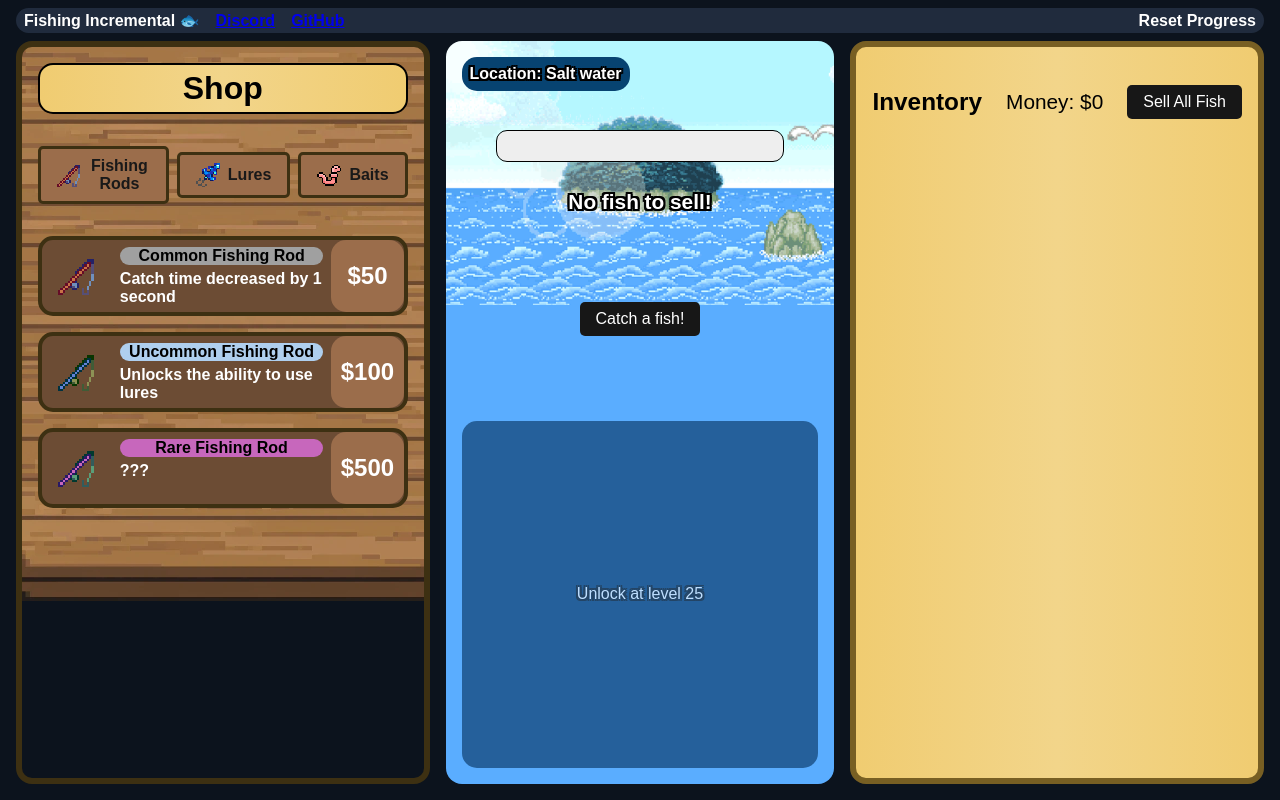
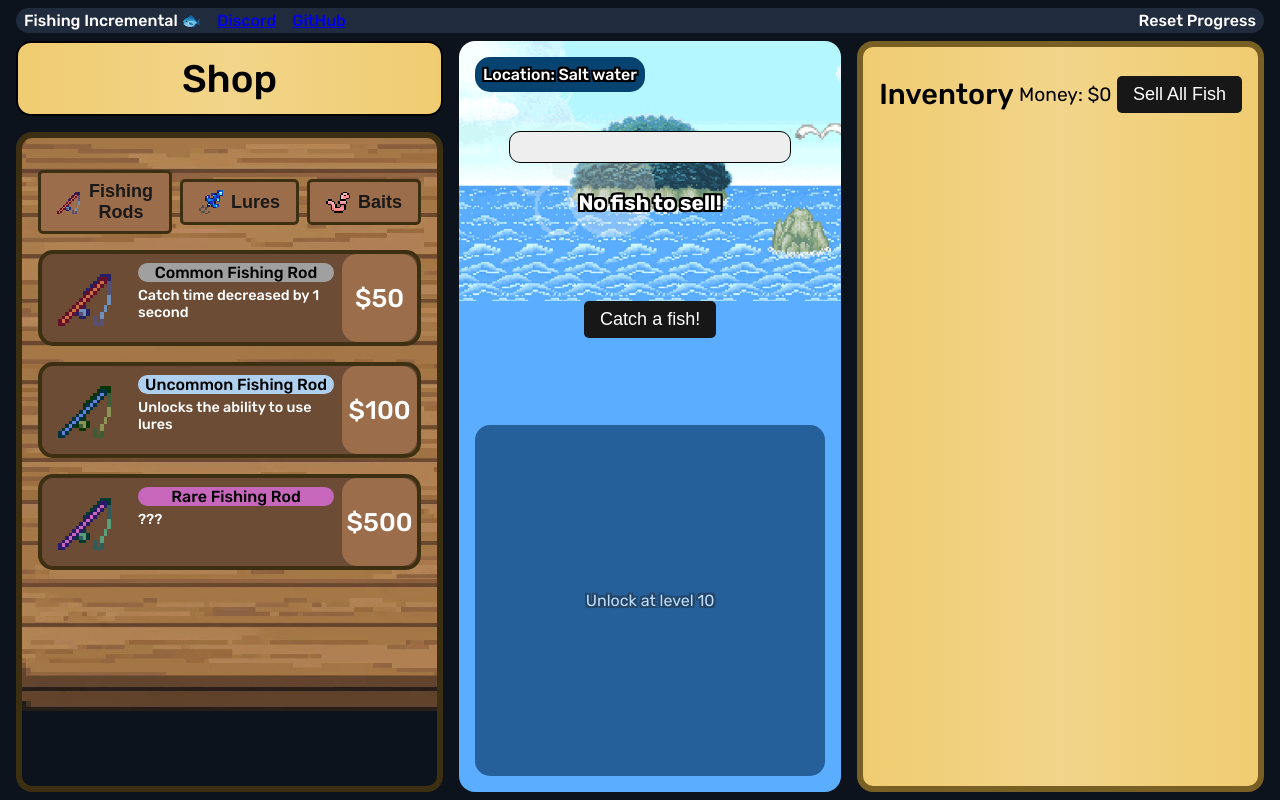
Before and after one commit to daniellazureanu/Fishing_Incremental, a plain HTML site: page index.html in a window 1280 px wide. Both pictures are taken after a click on the button "Sell All Fish". Drawn offline with Linux system fonts and the light colour scheme.

Commit message:
small update

```diff
--- a/index.html
+++ b/index.html
@@ -2,23 +2,27 @@
 <html lang="en">
 <head>
   <meta charset="UTF-8">
+  <meta name="viewport" content="width=device-width, initial-scale=1">
+  <link rel="preconnect" href="https://fonts.googleapis.com">
+  <link rel="preconnect" href="https://fonts.gstatic.com" crossorigin>
+  <link href="https://fonts.googleapis.com/css2?family=Rubik:ital,wght@0,300..900;1,300..900&display=swap" rel="stylesheet">
   <title>Fishing Incremental</title>
   <link rel="stylesheet" href="style.css?v=1.1">
 </head>
 <body>
-  <div class="gameheader">
+  <div class="header">
     Fishing Incremental 🐟
     <a href=https://discord.gg/En6kYU25g2>Discord</a>
     <a href=https://github.com/daniellazureanu>GitHub</a>
     <span onclick="resetProgress()">Reset Progress</span>
   </div>
 
-  <div class="fishing-area">
+  <div class="game">
 
     <div class="shop">
     </div>
 
-    <div class="fish">
+    <div class="fishing-area">
       <div class="fish-action">
         <div class=location>
           Location: Salt water
@@ -31,7 +35,7 @@
       </div>
 
       <div class="fish-action2">
-        Unlock at level 25
+        Unlock at level 10
       </div>
     </div>
 
--- a/script.js
+++ b/script.js
@@ -1,12 +1,12 @@
 //wipe progress
-if (localStorage.getItem("version") !== "1.0.1") {
+if (localStorage.getItem("version") !== "1.0.2") {
   localStorage.clear();
-  localStorage.setItem("version", "1.0.1");
+  localStorage.setItem("version", "1.0.2");
 }
 
-const catchButton = document.querySelector(".fish button");
+const catchButton = document.querySelector(".fishing-area button");
 const progressBar = document.getElementById("progressBar");
-const catchMessage = document.querySelector(".fish p");
+const catchMessage = document.querySelector(".fishing-area p");
 const sellButton = document.getElementById("sellButton");
 const fishImage = document.getElementById('fishImage');
 let balanceDisplay;
@@ -77,8 +77,8 @@ let shop = {
         price: 150,
         description: 'Chance to catch rare fish increased',
         onClick: () => {
-          fishWeights.Pufferfish+=10;
-          fishWeights.Surgeonfish+=15;
+          fishWeights.Pufferfish+=20;
+          fishWeights.Surgeonfish+=20;
 
           catchMessage.innerHTML = `Lure purchased!`;
           catchMessage.style.opacity = 1;
@@ -116,21 +116,24 @@ let balance = 0;
 
 const fishValues = {
   RustyCan: 1,
-  Anchovy: 5,
-  Clownfish: 10,
-  Crab: 8,
+  Tuna: 8,
+  Anchovy: 3,
+  Clownfish: 15,
+  Crab: 12,
   Pufferfish: 100,
   Surgeonfish: 50
 };
 
 const fishWeights = {
-  RustyCan: 60,
-  Anchovy: 70,
-  Clownfish: 40,
+  RustyCan: 30,
+  Anchovy: 80,
+  Tuna: 30,
+  Clownfish: 50,
   Crab: 40,
-  Surgeonfish: 1,
-  Pufferfish: 1
+  Surgeonfish: 10,
+  Pufferfish: 10
 };
+
 
 let duration = 5000;
 
@@ -239,20 +242,44 @@ function updateInventoryContent() {
 
     const fishIcon = document.createElement("img");
     fishIcon.src = `resources/${fish}.png`;
+    fishIcon.title = `${fish}\nValue: $${fishValues[fish]}`;
     fishIcon.className = "fish-icon";
 
     const fishAmmount = document.createElement("span");
-    fishAmmount.textContent = `${fish} x${count} ($${fishValues[fish] * count})`;
+    fishAmmount.className = "fish-count";
+    fishAmmount.textContent = `${count}`;
 
     itemContainer.appendChild(fishIcon);
     itemContainer.appendChild(fishAmmount);
     inventoryList.appendChild(itemContainer);
+
+    itemContainer.addEventListener("click", () => {
+      sellAFish(fish);
+    });
   }
 
   balanceDisplay.textContent = balance;
 }
 
-function sellFish(){
+function sellAFish(fish){
+    inventory[fish]--;
+
+    balance += (fishValues[fish] * multiplier);
+
+    if (inventory[fish] === 0) {
+      delete inventory[fish];
+    }
+
+    updateInventoryContent();
+
+    catchMessage.innerHTML = `You sold one ${fish} for $${fishValues[fish] * multiplier}!`;
+    catchMessage.style.opacity = 1;
+    balanceDisplay.textContent = balance;
+
+    saveProgress();
+}
+
+function sellAllFish(){
 
   if(!(Object.keys(inventory).length === 0)){
     let total = 0;
@@ -377,6 +404,9 @@ function listShop(){
   const shopTitle = document.createElement("div");
   shopTitle.textContent = "Shop";
 
+  const buySection = document.createElement("div");
+  buySection.className = "buy-section";
+
   const shopCategories = document.createElement("div");
   shopCategories.className = "categories";
 
@@ -386,8 +416,9 @@ function listShop(){
 
   shopContainer.appendChild(shopTopSection);
   shopTopSection.appendChild(shopTitle);
-  shopContainer.appendChild(shopCategories);
-  shopContainer.appendChild(categoryItems);
+  buySection.appendChild(shopCategories);
+  buySection.appendChild(categoryItems);
+  shopContainer.appendChild(buySection);
 
   for (let category in shop){
     const categoryButton = document.createElement("button");
@@ -419,7 +450,8 @@ function listInventory(){
   const inventoryTopSection = document.createElement("div");
   inventoryTopSection.className = "top-section";
 
-  const inventoryTitle = document.createElement("h3");
+  const inventoryTitle = document.createElement("div");
+  inventoryTitle.className = "title";
   inventoryTitle.textContent = "Inventory";
 
   const inventoryBalance = document.createElement("p");
@@ -441,7 +473,7 @@ function listInventory(){
 
   balanceDisplay = document.getElementById("balance-display");
 
-  inventorySellButton.addEventListener("click", sellFish);
+  inventorySellButton.addEventListener("click", sellAllFish);
 
   updateInventoryContent();
 }
--- a/style.css
+++ b/style.css
@@ -5,54 +5,75 @@
 body, html{
   display: flex;
   flex-direction: column;
-  font-family: Arial, sans-serif;
+  font-family: "Rubik", sans-serif;
+  -webkit-font-smoothing: antialiased;
+  -moz-osx-font-smoothing: grayscale;
   margin: 0;
   padding: 0;
-  height: 99vh;
+  height: 100vh;
   background-color: #0c131d;
   color: #ffffff;
 }
 
-.fishing-area {
-  display: flex;
-  flex-direction: row;
-  height: 100%;
-  width: 100%;
-  padding: 0.5rem 1rem;
-  gap: 1rem;
-}
-
-.gameheader {
+.header {
   display: flex;
   height: max-content;
   align-items: center;
-  font-size: 1rem;
+  font-size: clamp(1rem, 1.2vw, 1.5rem);
   padding: 0.2rem 0.5rem;
   margin-top: 0.5rem;
   margin-left: 1rem;
   margin-right: 1rem;
   margin-bottom: 0;
-  font-weight: bold;
+  font-weight: 500;
   border-radius: 1rem;
   background-color: #202b3d;
   gap: 1rem;
 }
 
-.gameheader span{
+.header span{
   margin-left: auto;
   cursor: pointer;
 }
 
-.gameheader span:hover{
+.header span:hover{
   color: #551a8b;
+}
+
+.game {
+  display: flex;
+  height: 100vh;
+  width: 100vw;
+  padding: 0.5rem 1rem;
+  gap: 1rem;
 }
 
 .shop{
   display: flex;
   flex-direction: column;
   height: 100%;
-  width: 34%;
-  padding: 1rem;
+  width: 34vw;
+  gap: 1rem;
+}
+
+.shop .top-section{
+  display: flex;
+  align-items: center;
+  justify-content: center;
+  height: 10%;
+  font-size: clamp(1.8rem, 3vw, 2.5rem);
+  background: #f0cc71;
+  background: linear-gradient(90deg, rgba(240, 204, 113, 1) 0%, rgba(242, 213, 138, 1) 50%, rgba(240, 204, 113, 1) 100%);
+  color: #000000;
+  font-weight: 500;
+  border: 2px solid #000000;
+  border-radius: 15px;
+}
+
+.shop .buy-section{
+  display: flex;
+  flex-direction: column;
+  flex-grow: 1;
   background-image: url('resources/upgradesbg.png');
   background-position-y: -8px;
   background-position-x: -10px;
@@ -61,30 +82,17 @@ body, html{
   background-size: 140% auto;
   border-radius: 1rem;
   border: 6px solid #3d3012;
-  gap: 1rem;
-}
-
-.shop .top-section{
-  text-align: center;
-  font-size: 2rem;
-  background: #f0cc71;
-  background: linear-gradient(90deg, rgba(240, 204, 113, 1) 0%, rgba(242, 213, 138, 1) 50%, rgba(240, 204, 113, 1) 100%);
-  color: #000000;
-  font-weight: bold;
-  border-radius: 15px;
-  border: 2px solid #000000;
-  padding: 0.3rem;
+  padding: 1rem;
 }
 
 .shop .categories{
   display: flex;
   align-items: center;
-  font-size: 1.5rem;
+  font-size: clamp(1.3rem, 2vw, 1.8rem);
   gap: 0.5rem;
   padding-top: 1rem;
   padding-bottom: 1rem;
   width: 100%;
-/*  background-color: #fff;*/
 }
 
 .shop .categories button{
@@ -94,7 +102,7 @@ body, html{
   background-color: #9b6d4b;
   border: 3px solid #3d3012;
   color: #191919;
-  font-weight: bold;
+  font-weight: 600;
   border-radius: 5px;
 }
 
@@ -116,16 +124,16 @@ body, html{
 .shop .item-list .item{
   display: flex;
   align-items: center;
-  height: 5rem;
+  height: 6rem;
   border-radius: 15px;
   gap: 0.5rem;
-  font-weight: bold;
+  font-weight: 500;
   background-color: #6c4c34;
   border: 4px solid #3d3012;
 }
 
 .shop .item-list .item .image{
-  width: 20%;
+  height: 100%;
   image-rendering: pixelated;
   padding: 1rem;
 }
@@ -145,11 +153,13 @@ body, html{
 
   background-color: #A0A0A0;
   color: #000000;
+
+  font-size: clamp(1rem, 1.1vw, 1.2rem);
 }
 
-/*.shop .item-list .item .description-container .description{
-  overflow-y: auto;
-}*/
+.shop .item-list .item .description-container .description{
+  font-size: clamp(0.9rem, 1vw, 1.1rem);
+}
 
 #Common\ Fishing\ Rod .name{
   background-color: #A0A0A0;
@@ -190,8 +200,8 @@ body, html{
   align-items: center;
   justify-content: center;
   padding: 0 1rem;
-  font-size: 1.5rem;
-  font-weight: bold;
+  font-size: clamp(1.4rem, 2vw, 1.8rem);
+  font-weight: 500;
   background-color: #9b6d4b;
   border-radius: 15px;
 }
@@ -202,26 +212,14 @@ body, html{
   background-color: #f1cf78;
 }
 
-.location{
-  display: flex;
-  align-items: center;
-  align-self: flex-start;
-  gap: 0.5rem;
-  font-weight: bold;
-  background-color: #074371;
-  border-radius: 15px;
-  padding: 0.5rem;
-}
-
-
-.fish{
+.fishing-area{
   display: flex;
   flex-direction: column;
   align-items: center;
   background: #5aadff;
   background-color: radial-gradient(circle, rgba(5, 166, 244, 1) 0%, rgba(41, 143, 194, 1) 50%, rgba(11, 109, 158, 1) 100%);
   height: 100%;
-  width: 32%;
+  width: 32vw;
   padding: 1rem;
   margin: 0;
   gap: 1rem;
@@ -240,24 +238,7 @@ body, html{
      0px -2px 0 black;
 }
 
-.fish img{
-  width: 20%;
-  image-rendering: pixelated;
-  opacity: 0;
-}
-
-.fish img:hover{
-  cursor: pointer;
-  transform: scale(1.01);
-}
-
-.fish p{
-  font-size: 1.3rem;
-  margin-bottom: 0px;
-  opacity: 0;
-}
-
-.fish .fish-action{
+.fishing-area .fish-action{
   display: flex;
   flex-direction: column;
   align-items: center;
@@ -266,7 +247,70 @@ body, html{
   gap: 0.5rem;
 }
 
-.fish-action2{
+.fishing-area .fish-action .location{
+  display: flex;
+  align-items: center;
+  align-self: flex-start;
+  gap: 0.5rem;
+  font-weight: 500;
+  background-color: #074371;
+  border-radius: 15px;
+  padding: 0.5rem;
+}
+
+.fishing-area .fish-action #progressBar {
+  height: 30px;
+  border-radius: 10px;
+  overflow: hidden;
+  background-color: #eee;
+  accent-color: #50C878;
+  margin-top: 2rem;
+  outline: solid 1px black;
+}
+
+.fishing-area .fish-action #progressBar::-webkit-progress-bar {
+  background-color: #eee;
+  border-radius: 10px;
+}
+
+.fishing-area .fish-action #progressBar::-webkit-progress-value {
+  background-color: #50C878; /* Emerald green */
+  border-radius: 10px;
+}
+
+/* Firefox */
+.fishing-area .fish-action #progressBar::-moz-progress-bar {
+  background-color: #50C878;
+  border-radius: 10px;
+}
+
+.fishing-area .fish-action p{
+  font-size: clamp(1.3rem, 1.5vw, 1.7rem);
+  margin-bottom: 0px;
+  opacity: 0;
+}
+
+.fishing-area .fish-action img{
+  width: 20%;
+  image-rendering: pixelated;
+  opacity: 0;
+}
+
+button {
+  padding: 8px 16px;
+  font-size: clamp(0.875rem, 2vw, 1.125rem);
+  cursor: pointer;
+  background-color: #171717;
+  color: white;
+  border: none;
+  border-radius: 5px;
+}
+
+button:hover {
+  background-color: #424242;
+}
+
+.fishing-area .fish-action2{
   display: flex;
   width: 100%;
   height: 50%;
@@ -277,41 +321,18 @@ body, html{
   opacity: 0.6;
 }
 
-.fish #progressBar {
-  height: 30px;
-  border-radius: 10px;
-  overflow: hidden;
-  background-color: #eee;
-  accent-color: #50C878;
-  margin-top: 2rem;
-  outline: solid 1px black;
-}
-
-.fish #progressBar::-webkit-progress-bar {
-  background-color: #eee;
-  border-radius: 10px;
-}
-
-.fish #progressBar::-webkit-progress-value {
-  background-color: #50C878; /* Emerald green */
-  border-radius: 10px;
-}
-
-/* Firefox */
-.fish #progressBar::-moz-progress-bar {
-  background-color: #50C878;
-  border-radius: 10px;
-}
-
 .inventory{
+  display: flex;
+  flex-direction: column;
+  gap: 1rem;
   height: 100%;
-  width: 34%;
+  width: 34vw;
   padding: 1rem;
   background: #f0cc71;
   background: linear-gradient(90deg, rgba(240, 204, 113, 1) 0%, rgba(242, 213, 138, 1) 50%, rgba(240, 204, 113, 1) 100%);
   color: #000000;
   border-radius: 1rem;
-  font-size: 1.3rem;
+  font-size: clamp(1.2rem, 1.5vw, 1.6rem);
   border: 6px solid #785f23;
 }
 
@@ -321,34 +342,56 @@ body, html{
   align-items: center;
 }
 
-.inventory .inventory-list{
-  display: flex;
-  flex-direction: column;
+.inventory .top-section .title{
+  font-size: clamp(1.8rem, 2vw, 2.6rem);
+  font-weight: 500;
 }
 
-.inventory .item-container{
+.inventory .inventory-list{
+  display: grid;
+  grid-template-columns: repeat(auto-fill, 70px);
+  gap: 5px;
+}
+
+.inventory .inventory-list .item-container{
   display: flex;
-  gap: 5px;
   align-items: center;
+  justify-content: center;
+  position: relative;
+  width: 70px;
+  height: 70px;
+  background-color: #fdc175;
+  border: 5px solid #8f4212;
+  box-sizing: border-box;
 }
 
 .inventory .item-container .fish-icon{
-  width: 30px;
+  width: 80%;
+  height: 80%;
   image-rendering: pixelated;
 }
 
-button {
-  padding: 8px 16px;
-  font-size: 1rem;
-  cursor: pointer;
-  background-color: #171717;
-  color: white;
-  border: none;
-  border-radius: 5px;
+.inventory .item-container .fish-icon:hover{
+  scale: 1.1;
 }
 
-button:hover {
-  background-color: #424242;
+.inventory .item-container .fish-count{
+  position: absolute;
+  bottom: -10px;
+  right: -5px;
+  color: white;
+  font-size: 1.35rem;
+  border-radius: 4px;
+  z-index: 10;
+  text-shadow:
+    -2px -2px 0 black,
+     2px -2px 0 black,
+    -2px  2px 0 black,
+     2px  2px 0 black,
+     0px  2px 0 black,
+     2px  0px 0 black,
+    -2px  0px 0 black,
+     0px -2px 0 black;
 }
 
 .end-screen{
```
Also changed, not shown: resources/Anchovy.png, resources/Clownfish.png, resources/Tuna.png (added).
